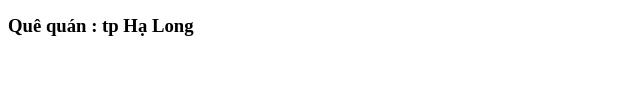
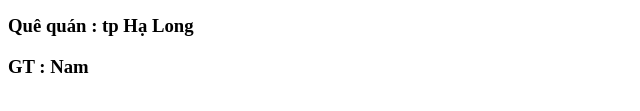
Before and after one commit to VietAnh21405/duan4, a plain HTML site: page index.html in a window 1280 px wide. Shown: the part 193-304 px from the top of the page, 0-640 px from the left. Drawn offline with Linux system fonts and the light colour scheme.

Commit message:
sửa lần 1 about.html

```diff
--- a/index.html
+++ b/index.html
@@ -11,5 +11,6 @@
     <h3>Họ Tên : Vũ Lê Việt Anh</h3>
     <h3>age : 20</h3>
     <h3>Quê quán : tp Hạ Long</h3>
+    <h3>GT : Nam</h3>
   </body>
 </html>
```
